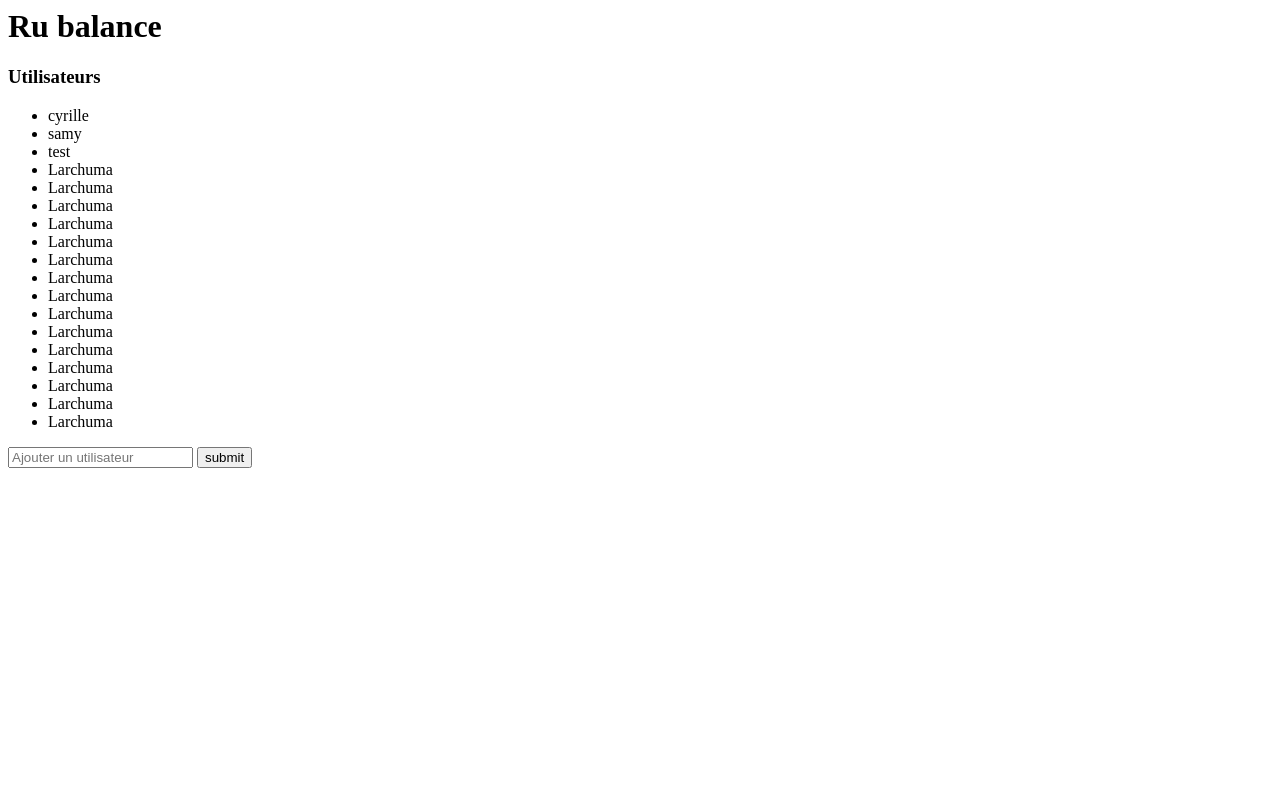
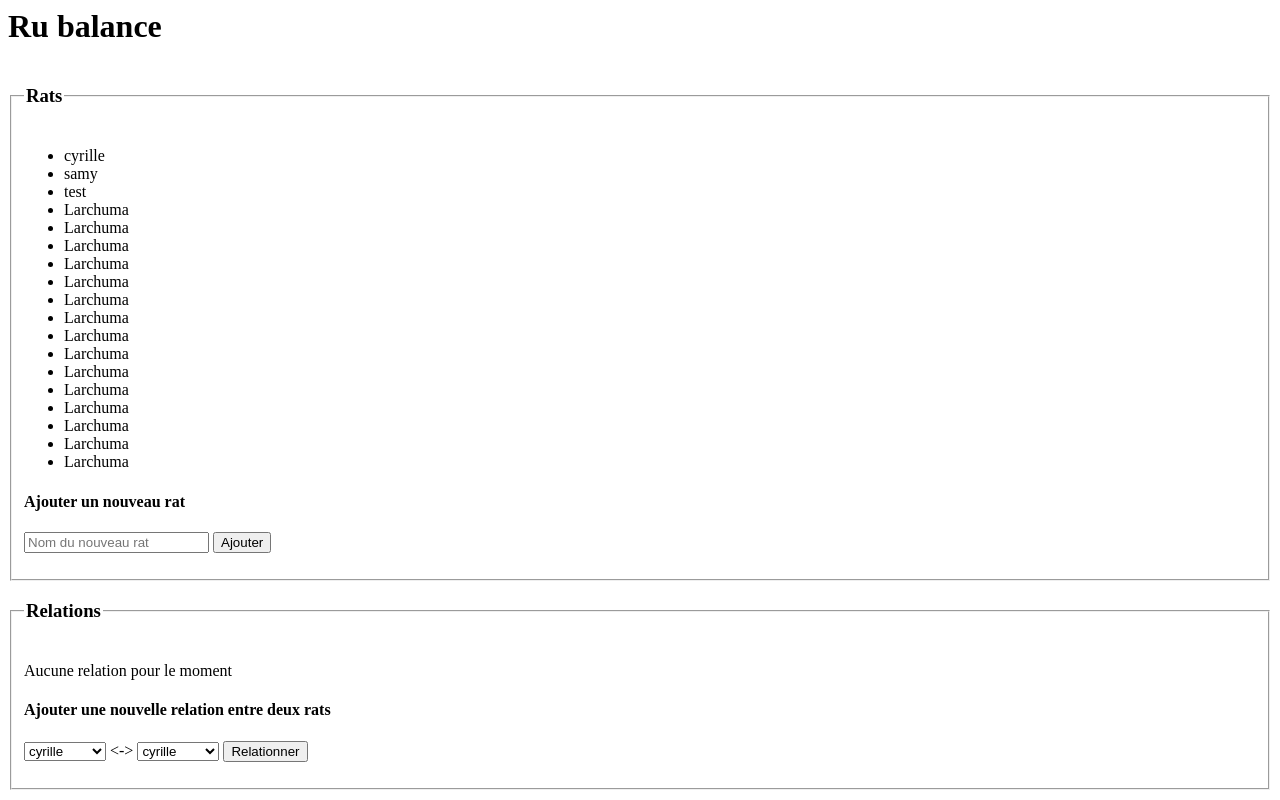
Before and after one commit to CyrilleStr/ru_balance, a Django app: page /main/ in a window 1280 px wide. Run offline with Django 3.2, Linux system fonts and the light colour scheme; data comes from the database, SQL or seed files in the repository; both versions use the stored data as it was after the commit.

Commit message:
addRelation functional & createGenesisBlockView not functional

```diff
--- a/main/models.py
+++ b/main/models.py
@@ -1,44 +1,57 @@
 from django.db import models
 import hashlib
 import datetime
+import pickle
+
 
 class User(models.Model):
     name = models.CharField(max_length=255)
 
+
 class Block(models.Model):
-    hash = models.CharField(primary_key=True,max_length=255)
-    amount  = models.IntegerField()
+    hash = models.CharField(primary_key=True, max_length=255)
+    amount = models.IntegerField()
     creditor = models.ForeignKey(User, on_delete=models.CASCADE)
-    borrower = models.ForeignKey(User, on_delete=models.CASCADE,related_name="borrower")
+    borrower = models.ForeignKey(
+        User, on_delete=models.CASCADE, related_name="borrower")
     date = models.DateTimeField()
     previousId = models.CharField(max_length=255)
 
-    # def __init__(self):
-        # self.amount = amount
-        # self.date = date
-        # self.previousId = previousId
+    def createBlock(self, amount: float, creditor: User, borrower: User):
+        self.amount = amount
+        self.date = datetime.datetime.now()
+        self.creditor = creditor
+        self.borrower = borrower
+        return self
 
-    def calculateHash():
-        self.hash = hashlib.sha256(amount + date + previousID + str(creditor) + str(borrower))
+    def calculateHash(self):
+        # picles.dumps() convert object to bytes
+        self.hash = hashlib.sha256(
+            bytes(self.amount) + pickle.dumps(self.date) + bytes(self.previousId) + pickle.dumps(self.creditor) + pickle.dumps(self.borrower))
+
 
 class BlockChain(models.Model):
     genesisBlock = models.ForeignKey(Block, on_delete=models.CASCADE)
-    latestBlock = models.ForeignKey(Block, on_delete=models.CASCADE,related_name="latestBlock")
+    latestBlock = models.ForeignKey(
+        Block, on_delete=models.CASCADE, related_name="latestBlock")
 
-    def createGenesisBlock():
-        self.chain = Block()
-        block.amount = 0
-        block.date = datetime.datetime.now()
+    def createGenesisBlock(self):
+        genesisUser = User()
+        genesisUser.name = "Larchuma"
+        genesisUser.save()
+        block = Block()
+        block.createBlock(0, genesisUser, genesisUser)
         block.previousId = 0
-        block.creditor = None
-        block.borrower = None
-        block.calculatedHash()
+        block.calculateHash()
+        block.save()
+        genesisBlock = Block.objects.get(previousId=0)
+        latestBlock = Block.objects.get(previousId=0)
 
-
-    def getlatestBlock():
+    def getlatestBlock(self):
         return latestBlock
 
-    def addBlock(newBlock):
-        newBlock.previousId = self.getLatestBlock().hash;
-        newBlock.calculateHash();
+    def addBlock(self, newBlock: Block):
+        newBlock.previousId = self.getLatestBlock().hash
+        newBlock.calculateHash()
         self.latestBock = newBlock
+        newBlock.save()
--- a/main/templates/main/index.html
+++ b/main/templates/main/index.html
@@ -1,13 +1,14 @@
 <h1>Ru balance</h1>
 
 {% if error_message %}
-    <p><strong>{{error_message}}</strong></p>
+    <p style="color: red;"><strong>{{error_message}}</strong></p>
 {% endif %}
 {% if success_message %}
-    <p><strong>{{success_message}}</strong></p>
+    <p style="color: green;"><strong>{{success_message}}</strong></p>
 {% endif %}
 
-<h3>Utilisateurs</h3>
+<fieldset>
+    <legend><h3>Rats</h3></legend>
     {% if users %}
     <ul>
         {% for user in users %}
@@ -15,14 +16,47 @@
         {% endfor %}
     </ul>
     {% else %}
-    <p>Aucun utilisateur pour le moment</p>
+    <p>Aucun rat pour le moment</p>
     {% endif %}
 
+    <h4>Ajouter un nouveau rat</h4>
     <form action="{% url 'main:add_user' %}" method="post">
         {% csrf_token %}
-    <input type="text" name="name" placeholder="Ajouter un utilisateur">
-    <input type="submit" value="submit">
+        <input type="text" name="name" placeholder="Nom du nouveau rat">
+        <input type="submit" value="Ajouter">
     </form>
+</fieldset>
 
+<fieldset>
+    <legend><h3>Relations</h3></legend>
+    {% if relations %}
+        <ul>
+            {% for relation in relations %}
+            <li>{{ user.name }}</li>
+            {% endfor %}
+        </ul>
+    {% else %}
+        <p>Aucune relation pour le moment</p>
+    {% endif %}
+
+    {% if users %}
+        <h4>Ajouter une nouvelle relation entre deux rats</h4>
         <form action="{% url 'main:add_relation' %}" method="post">
+            {% csrf_token %}
+            <select name="borrower">
+                {% for user in users %}
+                    <option value="{{ user.name }}">{{ user.name }}</option>
+                {% endfor %}
+            </select>
+            <->
+            <select name="creditor">
+                {% for user in users %}
+                    <option value="{{ user.name }}">{{ user.name }}</option>
+                {% endfor %}
+            </select>
+            <input type="submit" value="Relationner">
         </form>
+    {% else %}
+        <h4>Pour ajouter une nouvelle relation, veuillez ajouter des nouveaux rats</h4>
+    {% endif %}
+</fieldset>
--- a/main/urls.py
+++ b/main/urls.py
@@ -7,5 +7,7 @@ app_name = "main"
 urlpatterns = [
     path("", views.IndexView.as_view(), name="index"),
     path("adduser", views.addUser, name="add_user"),
-    path("addrelation", views.addRelation, name="add_relation")
+    path("addrelation", views.addRelation, name="add_relation"),
+    path("creategenesisblock", views.createGenesisBlockView,
+         name="create_genesis_block")
 ]
--- a/main/views.py
+++ b/main/views.py
@@ -1,8 +1,11 @@
-from django.shortcuts import render
+from django.shortcuts import render, get_object_or_404
 from django.views import generic
 from django.http import HttpResponseRedirect
+from django.conf import settings
 
-from .models import User
+from .models import User, BlockChain, Block
+
+# Unique view
 
 
 class IndexView(generic.TemplateView):
@@ -13,6 +16,8 @@ class IndexView(generic.TemplateView):
         context['users'] = User.objects.all()
         return context
 
+# New user form route
+
 
 def addUser(request):
     newName = request.POST['name']
@@ -20,7 +25,7 @@ def addUser(request):
     if User.objects.filter(name=newName).exists():
         return render(request, 'main/index.html', {
             'users': User.objects.all(),
-            'error_message': "Un utilisateur avec ce nom existe déjà"
+            'error_message': "Un rat avec ce blaze existe déjà zebi..."
         })
     else:
         newUser = User()
@@ -28,9 +33,35 @@ def addUser(request):
         newUser.save()
         return render(request, 'main/index.html', {
             'users': User.objects.all(),
-            'success_message': "Utilisateur bien ajouté"
+            'success_message': "Rat bien ajouté amdulila !"
+        })
+
+# New relation form route
+# Adding a new relation <=> creating a 0-amount block with the 2 users
+
+
+def addRelation(request):
+    rat1 = get_object_or_404(User, name=request.POST['borrower'])
+    rat2 = get_object_or_404(User, name=request.POST['creditor'])
+    if rat1 == rat2:
+        return render(request, 'main/index.html', {
+            'users': User.objects.all(),
+            'error_message': "T'as des dettes envers toi-même enculé ?"
+        })
+    else:
+        BlockChain.addBlock(Block().createBlock(0, rat1, rat2))
+        return render(request, 'main/index.html', {
+            'users': User.objects.all(),
+            'success_message': "Relation bien ajouté ! (le crous en sueur)"
         })
 
 
-def addRelation(request):
-    return None
+if settings.DEBUG:
+    def createGenesisBlockView(request):
+        bc = BlockChain()
+        bc.createGenesisBlock()
+        bc.save()
+        return render(request, 'main/index.html', {
+            'users': User.objects.all(),
+            'success_message': "Blockchain initialisée"
+        })
```
Also changed, not shown: README.md, db.sqlite3. Lines whose indentation alone changed are shown as unchanged.
